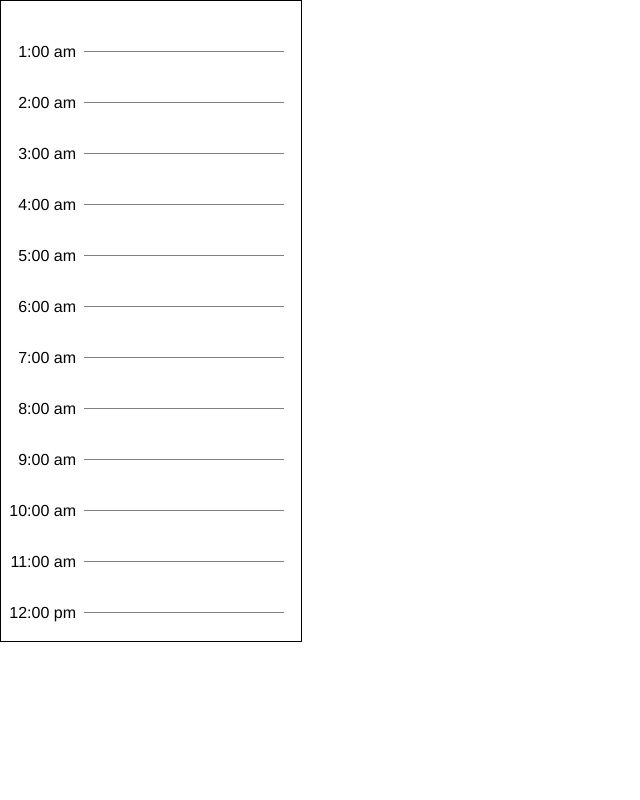
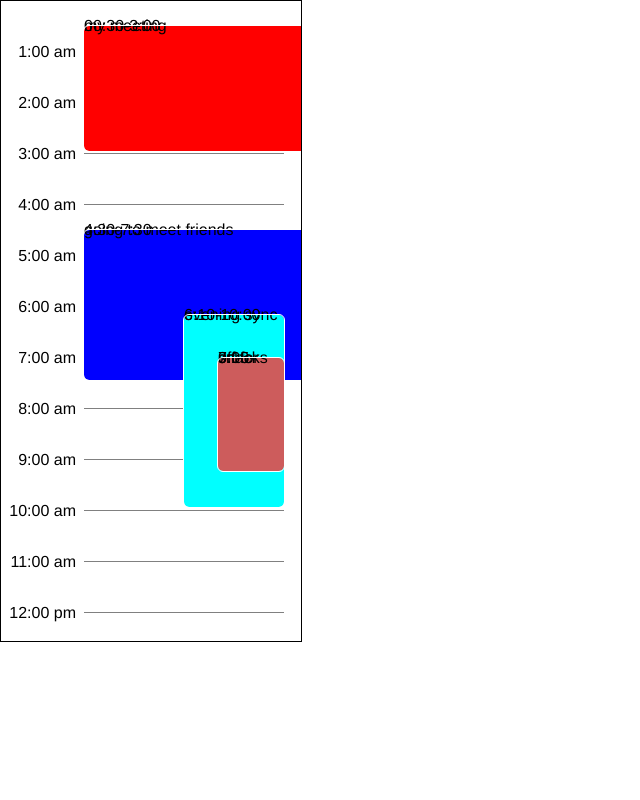
Before and after one commit to SHRAIYASH8/myCalendarv1.0, a plain HTML site: page index.html in a window 1280 px wide. Shown: the whole page, without its empty margins (0-640 px from the left). Drawn offline with Linux system fonts and the light colour scheme.

Commit message:
inital changes

```diff
--- a/index.html
+++ b/index.html
@@ -60,6 +60,79 @@
             slot.appendChild(box);
             wrapper.appendChild(slot);
             });
+            const meetings = [
+            {
+                title: "my meeting",
+                begin: "00:30",
+                end: "3:00",
+                color: "red"
+            },
+            {
+                title: "going to meet friends",
+                begin: "4:30",
+                end: "7:30",
+                color: "blue"
+            },
+            {
+                title: "evening sync",
+                begin: "6:10",
+                end: "10:00",
+                color: "cyan"
+            },
+            {
+                title: "off for snacks",
+                begin: "7:00",
+                end: "9:15",
+                color: "indianred"
+            }
+            ];
+            meetings.map((e, id) => {
+            const meeting = document.createElement("div");
+            const duration =
+                parseInt(e.end.split(":")[0]) +
+                parseInt(e.end.split(":")[1]) / 60 -
+                parseInt(e.begin.split(":")[0]) -
+                parseInt(e.begin.split(":")[1]) / 60;
+            meeting.style.backgroundColor = e.color;
+            meeting.style.height = `${duration * 50}px`;
+            meeting.style.width = `450px`;
+            meeting.style.position = "absolute";
+            meeting.style.top = "0";
+            meeting.style.left = "0";
+            meeting.style.right = "0";
+            meeting.style.bottom = "0";
+            meeting.style.padding = "0";
+            meeting.style.margin = "0";
+            meeting.style.outline = "1px solid white";
+            meeting.style.borderRadius = "5px";
+            meeting.style.zIndex = "1";
+            meeting.style.transform = `translateY(${Math.floor(
+                Math.floor(50 * parseInt(e.begin.split(":")[1])) / 60
+            )}px)`;
+            //check conflict meetings
+            const currentStart =
+                parseInt(e.begin.split(":")[0]) + parseInt(e.begin.split(":")[1]) / 60;
+            const conflicts = meetings.filter((elt, idx) => {
+                const start =
+                parseInt(elt.begin.split(":")[0]) +
+                parseInt(elt.begin.split(":")[1]) / 60;
+                const finish =
+                parseInt(elt.end.split(":")[0]) + parseInt(elt.end.split(":")[1]) / 60;
+                if (idx < id && start <= currentStart && finish >= currentStart) return elt;
+            });
+            if (conflicts.length) {
+                meeting.style.width = `${Math.floor(100 / (1 + conflicts.length))}%`;
+                meeting.style.left = `${Math.ceil(100 - 100 / (1 + conflicts.length))}%`;
+            }
+            const detailsTitle = document.createElement("div");
+            detailsTitle.innerHTML = `${e.title} <br /> ${e.begin}-${e.end}`;
+            detailsTitle.className = "details";
+            meeting.appendChild(detailsTitle);
+            const box = document.querySelector(
+                `.s-${parseInt(e.begin.split(":")[0]) + 1}-00 > .box`
+            );
+            box.appendChild(meeting);
+            });
         </script>
     </body>
 </html>
```
